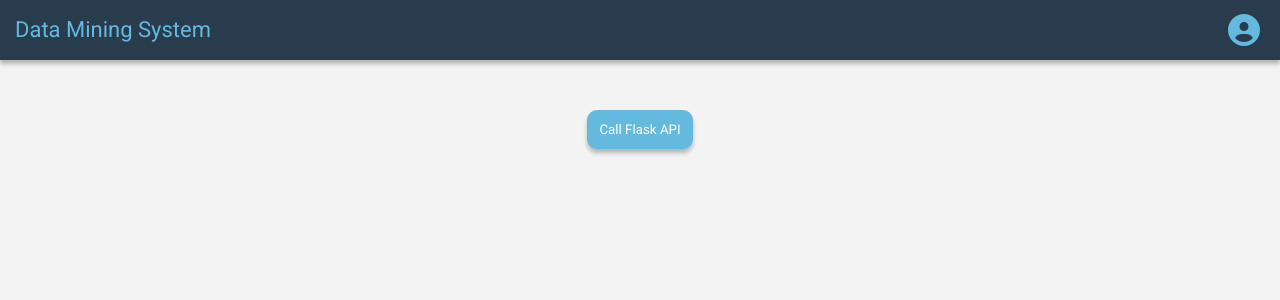
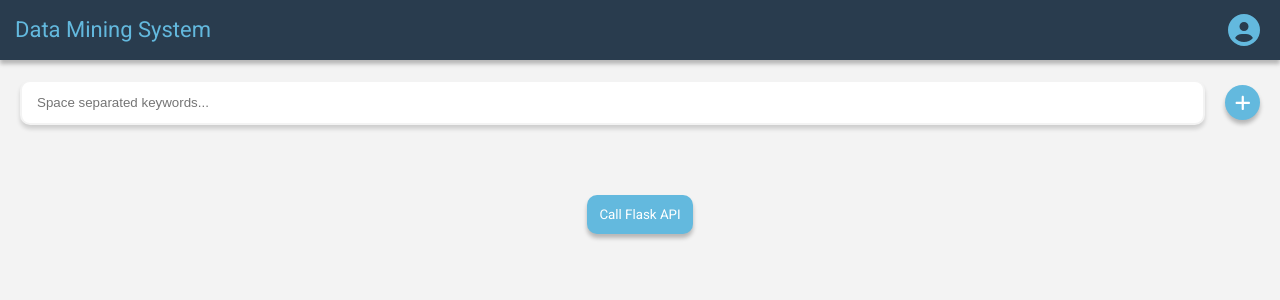
Before and after one commit to ECE493Group13/frontend, a React (Create React App) app: page / in a window 1280 px wide. Shown: the top 300 px of the page. Built offline with nearby package versions, Linux system fonts and the light colour scheme.

Commit message:
Form for collecting dataset filtering keywords

```diff
--- a/src/App.css
+++ b/src/App.css
@@ -14,7 +14,7 @@ body {
 	font-family: "Roboto";
 }
 
-.dms-icon-button {
+.dms-icon {
 	padding: 14px 20px;
     cursor: pointer;
 }
@@ -36,6 +36,36 @@ body {
 	margin: 17px 15px;
 }
 
+.dms-keyword-bar {
+	margin: 20px;
+    background: white;
+    border: 2px solid #F3F3F3;
+    box-sizing: border-box;
+    box-shadow: 0px 4px 4px rgb(0 0 0 / 15%);
+    border-radius: 10px;
+    width: 100%;
+    height: 45px;
+	padding-left: 15px;
+}
+
+.dms-keyword-bar:focus {
+    outline: none;
+}
+
+.keyword-submit-button {
+	background-color: #63B9DE;
+	border-radius: 50%;
+	width: 37px;
+	height: 35px;
+	border: none;
+	box-shadow: 0px 4px 4px rgb(0 0 0 / 25%);
+	margin: auto 20px auto 0px;
+}
+
+.keyword-submit-button:hover {
+	background-color: #2481a8;
+}
+
 .flex-row-sb {
 	display: flex;
 	flex-direction: row;
--- a/src/Components/Header.js
+++ b/src/Components/Header.js
@@ -6,7 +6,7 @@ export const Header = () => {
     return(
         <div className="dms-header flex-row-sb">
             <p className="dms-header-title">Data Mining System</p>
-            <FontAwesomeIcon icon={faUserCircle} size="2x" className="dms-icon-button"/>
+            <FontAwesomeIcon icon={faUserCircle} size="2x" className="dms-icon"/>
         </div>
     );
 }
--- /dev/null
+++ b/src/Components/KeywordBar.js
@@ -0,0 +1,37 @@
+import React, { useState } from 'react';
+import { FontAwesomeIcon } from '@fortawesome/react-fontawesome'
+import { faPlus } from '@fortawesome/free-solid-svg-icons'
+
+export const KeywordBar = () => {
+    const [input, setInput] = useState('');
+
+    const onSubmitKeywords = (e) => {
+        e.preventDefault(); // Prevent full page load on form submit
+        const keywords = input.split(' ');
+
+        // TODO: Match the URL to the API in Flask app
+        fetch('http://localhost:4433/data/filter', {
+            method: 'POST',
+            body: JSON.stringify({
+                keywords
+            }),
+            headers: {
+                "Content-type": "application/json; charset=UTF-8"
+            }
+        }).then(response => response.json()).then(message => {
+            // TODO: do something with the response
+            console.log(message);
+        })
+    }
+
+    return(
+        <form onSubmit={onSubmitKeywords}>
+            <div className="flex-row-sb">
+                <input type="text" placeholder="Space separated keywords..." className="dms-keyword-bar" value={input} onInput={e => setInput(e.target.value)} />
+                <button className="keyword-submit-button" onClick={onSubmitKeywords}>
+                    <FontAwesomeIcon icon={faPlus} size="lg" color="white"/>
+                </button>
+            </div>
+        </form>
+    );
+}
--- a/src/Pages/HomePage.js
+++ b/src/Pages/HomePage.js
@@ -1,6 +1,7 @@
 import React from 'react';
 import {Button} from '../Components/Button';
 import {Header} from '../Components/Header';
+import {KeywordBar} from '../Components/KeywordBar';
 
 export const HomePage = () => {
     const handleFormSubmit = () => {
@@ -20,6 +21,7 @@ export const HomePage = () => {
     return (
         <div>
             <Header></Header>
+            <KeywordBar />
             <div style={{paddingTop: '50px', display: 'block', textAlign: 'center'}}>
                 <Button buttonText="Call Flask API" onClick={handleFormSubmit}></Button>
             </div>
```
